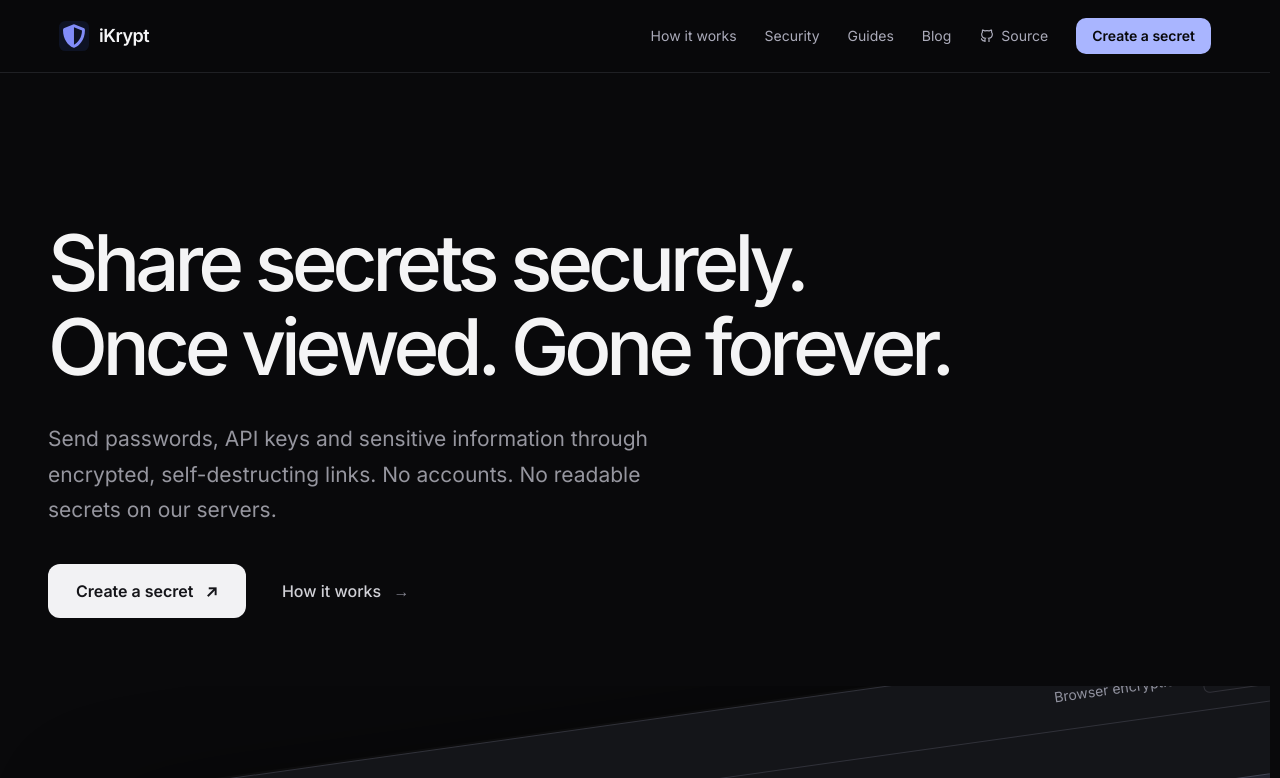
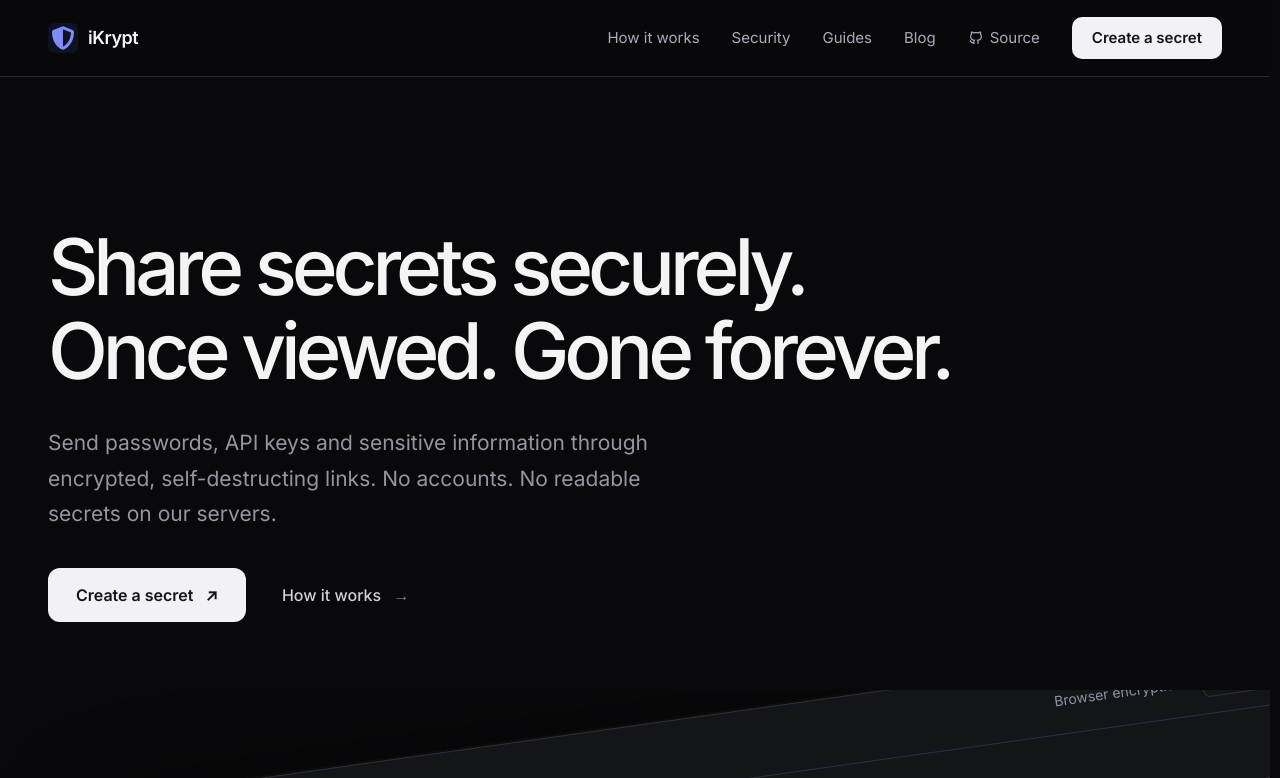
Before and after one commit to digitalwareshub/iKrypt10, a Next.js app: page / in a window 1280 px wide. Shown: the top 778 px of the page. Built offline with nearby package versions, Linux system fonts and the light colour scheme.

Commit message:
design: align navigation spacing and CTA with Linear reference

```diff
--- a/src/components/SiteHeader.tsx
+++ b/src/components/SiteHeader.tsx
@@ -45,14 +45,14 @@ export default function SiteHeader() {
   if (FLOW_ROUTE.test(pathname)) return null;
 
   return (
-    <header className="sticky top-0 z-50 border-b border-line bg-background/90 backdrop-blur-xl">
-      <div className="mx-auto flex h-[72px] max-w-site items-center justify-between gap-6 px-4 sm:px-6">
+    <header className="sticky top-0 z-50 border-b border-[#27272C] bg-[#09090B]/95 backdrop-blur-xl">
+      <div className="mx-auto flex h-[76px] max-w-[1320px] items-center justify-between gap-8 px-5 sm:px-9 lg:px-12">
         <Link href="/" aria-label="iKrypt home" className="flex items-center gap-2.5 rounded-lg">
           <LogoMark size={30} />
           <span className="text-lg font-semibold tracking-tight text-foreground">iKrypt</span>
         </Link>
 
-        <nav aria-label="Main" className="hidden items-center gap-7 text-sm md:flex">
+        <nav aria-label="Main" className="hidden items-center gap-8 text-[15px] md:flex">
           {NAV_LINKS.map((link) => {
             const active = pathname === link.href;
             return (
@@ -77,7 +77,7 @@ export default function SiteHeader() {
           </a>
           <Link
             href="/#create"
-            className="rounded-[10px] bg-primary px-4 py-2 font-semibold text-primary-foreground transition-colors hover:bg-primary-hover"
+            className="rounded-[10px] bg-[#F2F2F4] px-5 py-2.5 font-semibold text-[#151519] transition-colors hover:bg-white"
           >
             Create a secret
           </Link>
```
